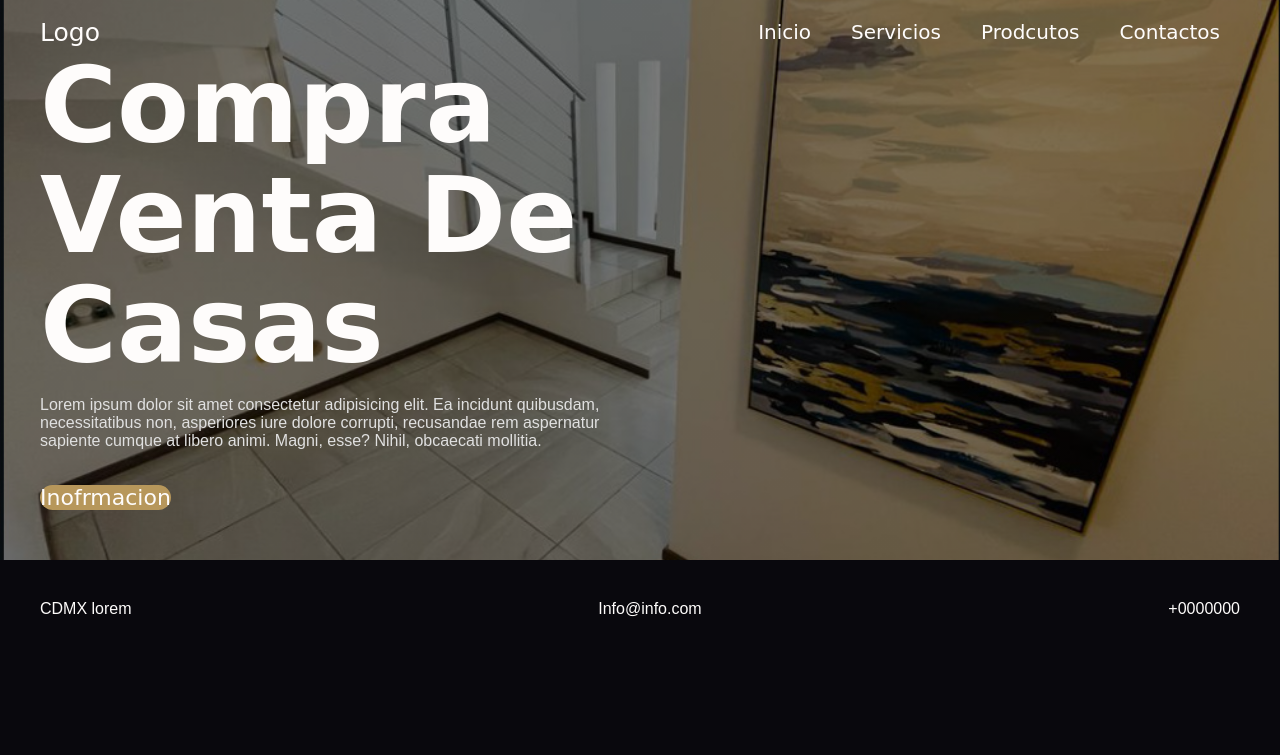
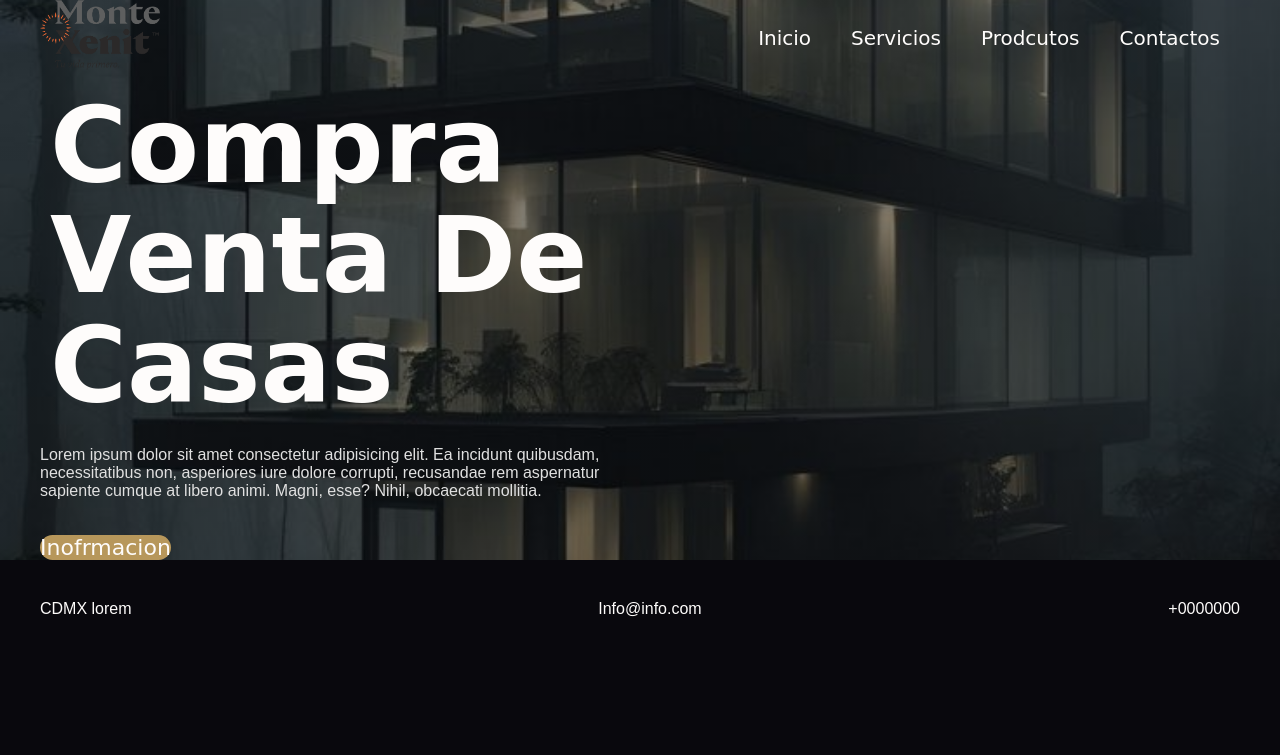
Before and after one commit to AlonsoVA/Integradora-Montexenit, a plain HTML site: page View-Casas/Vista-Casas.html in a window 1280 px wide. Shown: the top 755 px of the page. Drawn offline with Linux system fonts and the light colour scheme; a web font is replaced by a local one.

Commit message:
Primeros,avances de la pagina

```diff
--- a/View-Casas/Diseño-Vistas.css
+++ b/View-Casas/Diseño-Vistas.css
@@ -24,28 +24,33 @@ p{
     background-image: linear-gradient(
         rgba(0,0,0,0.5),
         rgba(0,0,0,0.5)),
-        url(img/imagen_2024-09-17_180901016.jpg);
+        url(img/descargar\ \(2\).jpg);
+    min-height: 70vh;
+    display: flex;
+    align-items: flex-end;
     background-position: center;
     background-repeat: no-repeat;
     background-size: cover;
     min-height: 70vh;
     display: flex;
-    align-items: center;
 }
-
 .menu{
     position: absolute;
     top: 0;
     left: 0;
     right: 0;
     display: flex;
-    align-items: center;
-    justify-content: space-between;
+    align-items: center; /* Alinea verticalmente el contenido */
+    justify-content: space-between; /* Distribuye el logo a la izquierda y el menú a la derecha */
 }
 
 .logo{
     color: #FFFDFC;
     font-size: 25px;
+    margin-right: auto; /* Empuja el logo hacia el lado izquierdo */
+}
+.Logito {
+    max-width: 120px; /* Ajusta el tamaño del logo si es necesario */
 }
 
 .menu .navbar ul li{
@@ -132,6 +137,7 @@ p{
 
 .about-img img{
     width: 450px;
+    border-radius: 10px;
 }
 
 .h2{
@@ -301,6 +307,15 @@ form{
     color: #E0E0E0;
 }
 
+.Logito{
+    max-width: 120px; /* Ajusta el tamaño del logo */
+}
+
+.Compras{
+    padding: 10px;
+    padding-block: 10px;
+}
+
 @media(max-width:991px){
     .menu{
         padding: 30px;
--- a/View-Casas/Vista-Casas.html
+++ b/View-Casas/Vista-Casas.html
@@ -9,8 +9,9 @@
         <header class="header">
 
             <div class="menu container">
-
-                <a href="#" class="logo">Logo</a>
+                <a href="Home/Index.html" class="logo">
+                    <img src="img/monte-xenit-logo.png" alt="Logo" class="Logito">
+                </a>
                 <input type="checkbox" id="menu"/>
                 <label for="menu">
                     <img src="#" class="menu-icono" alt="">
@@ -27,7 +28,7 @@
 
             <div class="header-content container">
                 <div class="header-txt">
-                    <h1>Compra Venta De Casas</h1>
+                    <h1 class="Compras">Compra Venta De Casas</h1>
                     <p>
                         Lorem ipsum dolor sit amet consectetur adipisicing elit. Ea incidunt quibusdam,
                         necessitatibus non, asperiores iure dolore corrupti, recusandae rem aspernatur sapiente cumque
@@ -46,7 +47,7 @@
 
         <section class="about container">
             <div class="about-img">
-                <img src="#" alt="">
+                <img src="img/VIVIENDA J31 - Casa de diseño en Jávea - La quinta fachada_ Estudio de Arquitectura en la Costa Blanca y Valencia_.jpg" alt="">
             </div>
             <div class="about-txt">
                 <h2>Nosotros</h2>
```
Also changed, not shown: View-Casas/img/Container Home.jpg (added), View-Casas/img/VIVIENDA J31 - Casa de diseño en Jávea - La quinta fachada_ Estudio de Arquitectura en la Costa Blanca y Valencia_.jpg (added), View-Casas/img/descargar (1).jpg (added), View-Casas/img/descargar (2).jpg (added), View-Casas/img/descargar.jpg (added), View-Casas/img/monte-xenit-logo.png (added).
